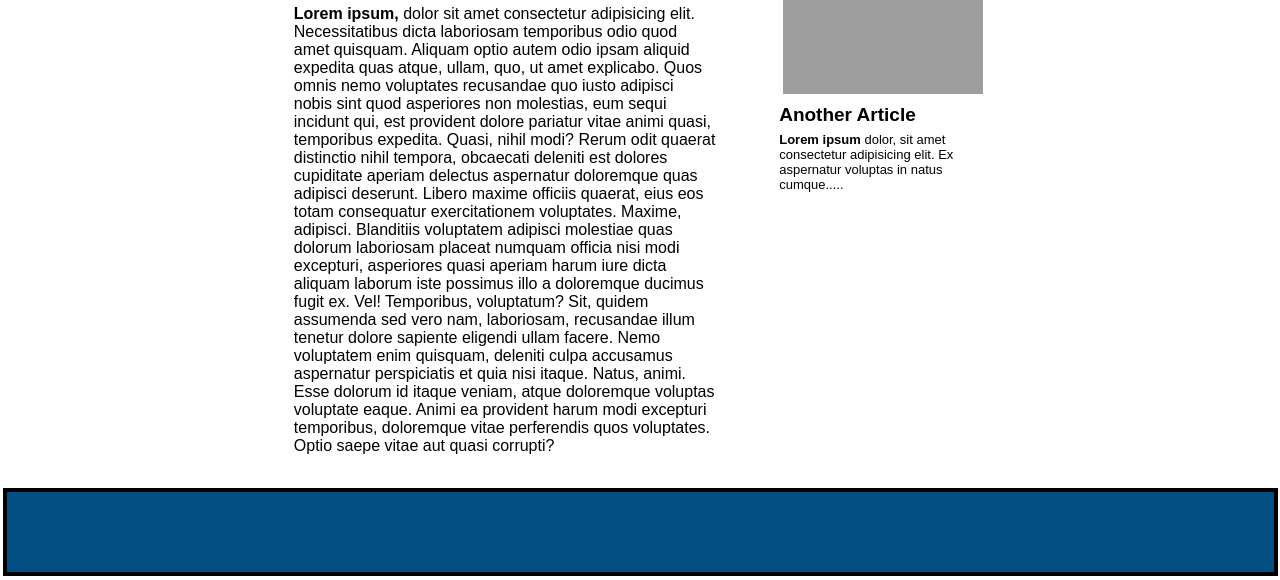
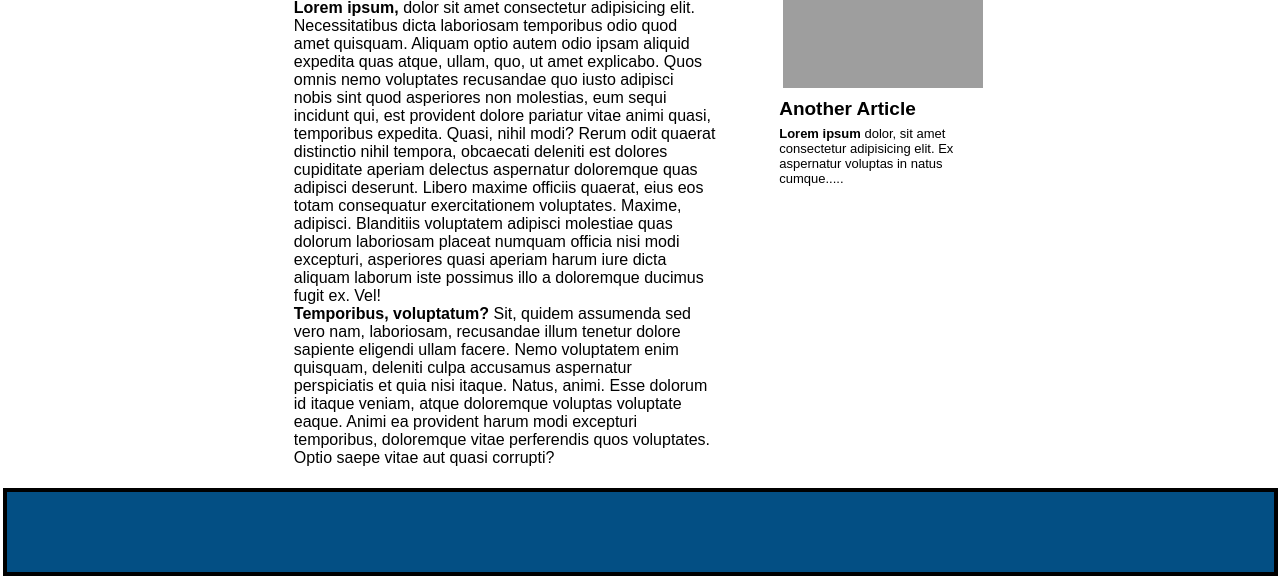
Before and after one commit to MadisonIngraham/coolSite, a plain HTML site: page index.html in a window 1280 px wide. Shown: the part 220-800 px from the top of the page. Drawn offline with Linux system fonts and the light colour scheme; grey boxes are pictures that could not be loaded.

Commit message:
Final Final Adjustments

```diff
--- a/index.html
+++ b/index.html
@@ -17,12 +17,29 @@
         <section class="text">
           <h1 id="text-header">Why Designers are Important!</h1>
           <p id="text-paragraph">
-            <b>Lorem ipsum,</b> dolor sit amet consectetur adipisicing elit. Necessitatibus dicta laboriosam temporibus odio quod amet quisquam. Aliquam optio autem odio ipsam aliquid expedita quas atque, ullam, quo, ut amet explicabo.
-            Quos omnis nemo voluptates recusandae quo iusto adipisci nobis sint quod asperiores non molestias, eum sequi incidunt qui, est provident dolore pariatur vitae animi quasi, temporibus expedita. Quasi, nihil modi?
-            Rerum odit quaerat distinctio nihil tempora, obcaecati deleniti est dolores cupiditate aperiam delectus aspernatur doloremque quas adipisci deserunt. Libero maxime officiis quaerat, eius eos totam consequatur exercitationem voluptates. Maxime, adipisci.
-            Blanditiis voluptatem adipisci molestiae quas dolorum laboriosam placeat numquam officia nisi modi excepturi, asperiores quasi aperiam harum iure dicta aliquam laborum iste possimus illo a doloremque ducimus fugit ex. Vel!
-            Temporibus, voluptatum? Sit, quidem assumenda sed vero nam, laboriosam, recusandae illum tenetur dolore sapiente eligendi ullam facere. Nemo voluptatem enim quisquam, deleniti culpa accusamus aspernatur perspiciatis et quia nisi itaque.
-            Natus, animi. Esse dolorum id itaque veniam, atque doloremque voluptas voluptate eaque. Animi ea provident harum modi excepturi temporibus, doloremque vitae perferendis quos voluptates. Optio saepe vitae aut quasi corrupti?
+            <b>Lorem ipsum,</b> dolor sit amet consectetur adipisicing elit.
+            Necessitatibus dicta laboriosam temporibus odio quod amet quisquam.
+            Aliquam optio autem odio ipsam aliquid expedita quas atque, ullam,
+            quo, ut amet explicabo. Quos omnis nemo voluptates recusandae quo
+            iusto adipisci nobis sint quod asperiores non molestias, eum sequi
+            incidunt qui, est provident dolore pariatur vitae animi quasi,
+            temporibus expedita. Quasi, nihil modi? Rerum odit quaerat
+            distinctio nihil tempora, obcaecati deleniti est dolores cupiditate
+            aperiam delectus aspernatur doloremque quas adipisci deserunt.
+            Libero maxime officiis quaerat, eius eos totam consequatur
+            exercitationem voluptates. Maxime, adipisci. Blanditiis voluptatem
+            adipisci molestiae quas dolorum laboriosam placeat numquam officia
+            nisi modi excepturi, asperiores quasi aperiam harum iure dicta
+            aliquam laborum iste possimus illo a doloremque ducimus fugit ex.
+            Vel!
+            <br />
+            <b>Temporibus, voluptatum? </b>Sit, quidem assumenda sed vero nam,
+            laboriosam, recusandae illum tenetur dolore sapiente eligendi ullam
+            facere. Nemo voluptatem enim quisquam, deleniti culpa accusamus
+            aspernatur perspiciatis et quia nisi itaque. Natus, animi. Esse
+            dolorum id itaque veniam, atque doloremque voluptas voluptate eaque.
+            Animi ea provident harum modi excepturi temporibus, doloremque vitae
+            perferendis quos voluptates. Optio saepe vitae aut quasi corrupti?
           </p>
         </section>
         <section class="image">
--- a/style.css
+++ b/style.css
@@ -6,6 +6,9 @@ header {
 
 header h1 {
   color: white;
+  font-size: 40px;
+  margin: 2%;
+  margin-bottom: 4px;
 }
 
 body {
```
